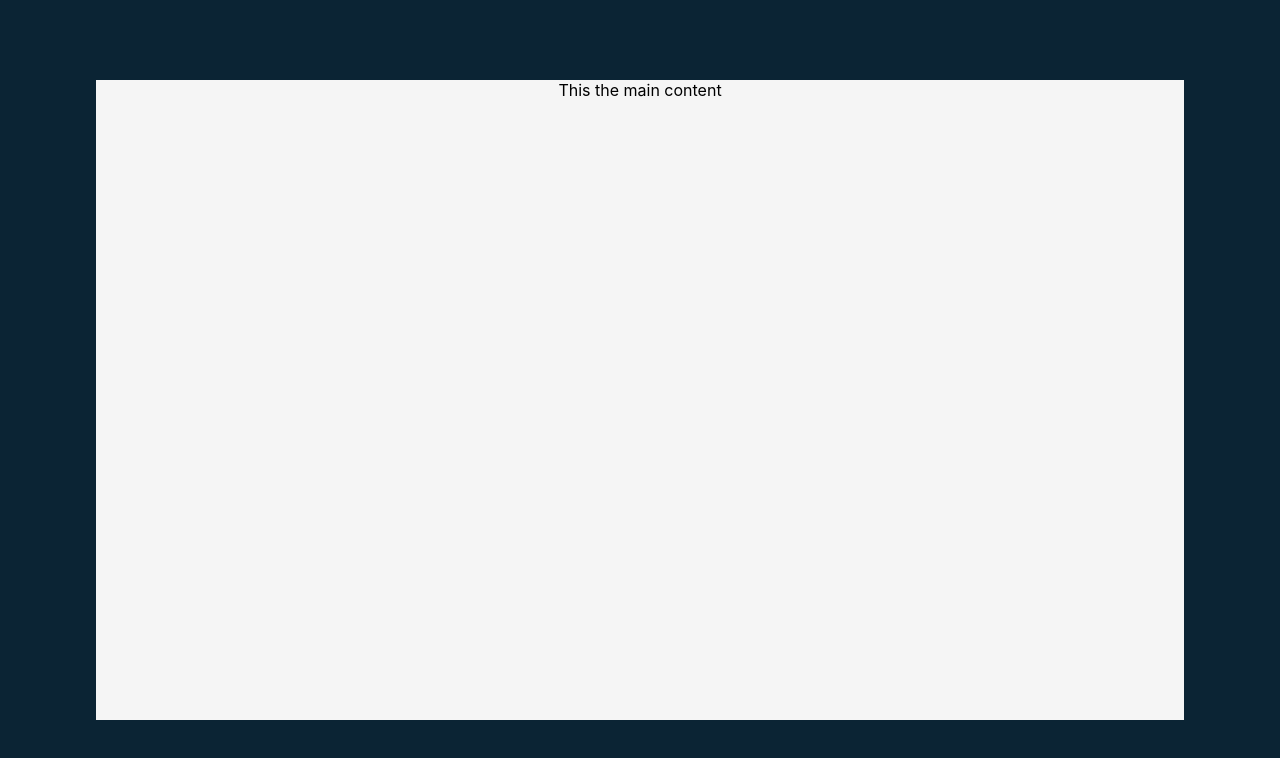
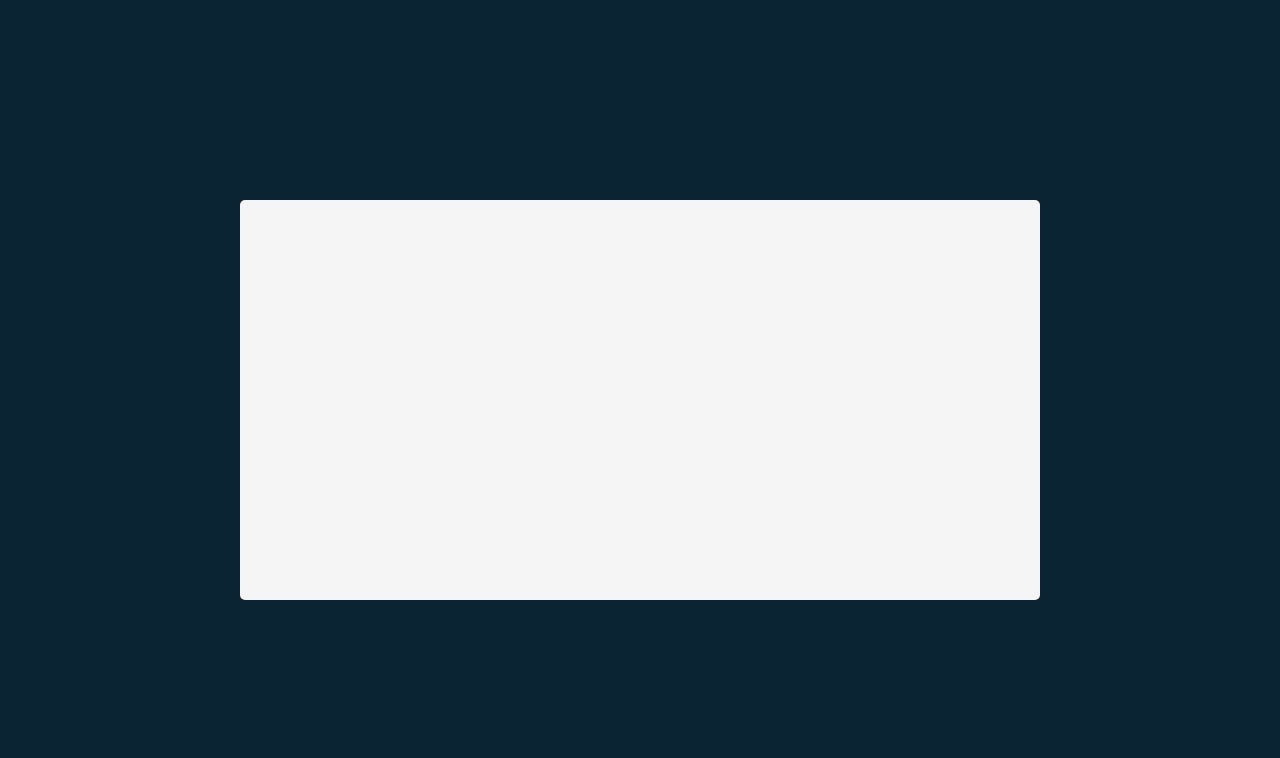
Before and after one commit to AhmedNagii/Tenzies, a React (Create React App) app: page / in a window 1280 px wide. Shown: the top 758 px of the page. Built offline with nearby package versions, Linux system fonts and the light colour scheme.

Commit message:
create new set of dice

```diff
--- a/src/App.css
+++ b/src/App.css
@@ -1,17 +1,60 @@
-.App {
+body {
   text-align: center;
   background: #0B2434;
-  height: 100vh;
+ height: 100vh;
+
+}
+
+body,.die,main{
   display: flex;
   justify-content: center;
   align-items: center;
+  flex-direction: column;
+  gap: 2em;
+}
+
+main{
+  background: #f5f5f5;
+  height: 400px;
+  width: 800px;
+  border-radius: 5px;
+}
+
+.die{
+  width: 50px;
+  height: 50px;
+  background-color:#fff ;
+  border-radius: 5px;
+  box-shadow: 0px 2px 2px rgba(0, 0, 0, 0.15);
 }
 
 
-main{
-  background: #F5F5F5;
-  height: 80%;
-  width: 85%;
-  min-width: 600px;
+.dice-container{
+  display: grid;
+  grid-gap: 1em;
+  grid-template-columns: repeat(5 , 1fr);
 
 }
+h1{
+  font-size: 2rem;
+}
+
+button{
+  text-align: center;
+  padding: .7em 2.5em;
+  background-color:#5035FF ;
+  border-radius: 4px;
+  border: none;
+  color: white;
+  font-weight: 700;
+  font-family: 'Karla', sans-serif;
+  font-size: 1.2rem;
+  cursor: pointer;
+}
+.roll-dice:focus {
+  outline: none;
+}
+
+.roll-dice:active {
+  box-shadow: inset 5px 5px 10px -3px rgba(0, 0, 0, 0.7);
+}
--- a/src/App.js
+++ b/src/App.js
@@ -1,10 +1,35 @@
-import Main from './Main.js';
+import Die from './Die.js';
+import React , {useState} from "react"
 import './App.css';
 
+
 export default  function App() {
+
+//   function allNewDice (){
+//     let newDice = []
+//     for(let i = 0; i < 10; i++){
+//       let randomNum = Math.floor(Math.random() * 6 ) + 1
+//       newDice.push(randomNum)
+//     }
+//       return newDice
+//     }
+
+
+// const [dice , setDice] = useState(allNewDice())
+
+
+
+// const diceElements = dice.map(die => <Die value={die}/>)
+
   return (
-    <div className="App">
-     <Main/>
+
+     <main>
+    <div className='dice-container'>
+      {/* {diceElements} */}
+
     </div>
+    {/* <button onClick={() =>  setDice(allNewDice ())}>Roll</button> */}
+     </main>
+
   );
 }
--- /dev/null
+++ b/src/Die.js
@@ -0,0 +1,9 @@
+import React from  "react"
+
+export default function Main (props){
+    return(
+        <div className="die">
+            <h2>{props.value}</h2>
+        </div>
+    )
+}
--- a/src/Main.js
+++ /dev/null
@@ -1,7 +0,0 @@
-
-
-export default function Main (){
-    return(
-        <main className="main">This the main content</main>
-    )
-}
```
